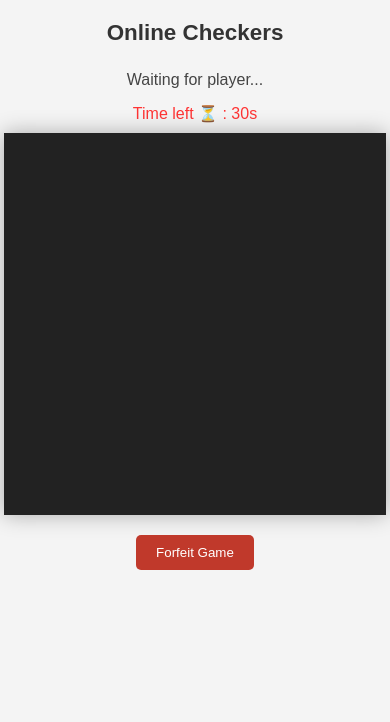
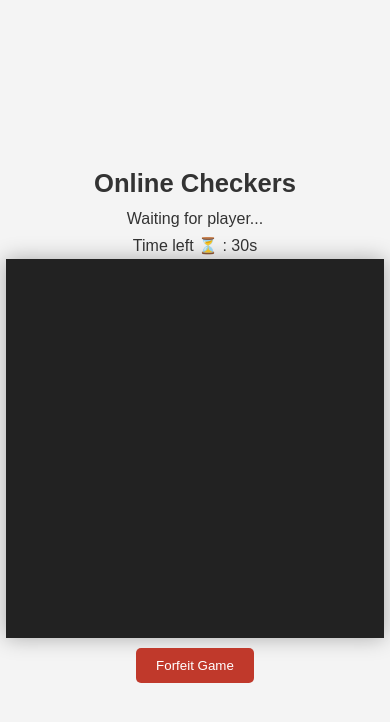
Before and after one commit to misstakes/Checker, a website: page checkers-online/client/online.html in a window 390 px wide. Drawn offline with nearby package versions, Linux system fonts and the light colour scheme; no server answers.

Commit message:
Update style.css

```diff
--- a/checkers-online/client/style.css
+++ b/checkers-online/client/style.css
@@ -1,38 +1,38 @@
-body {
+html, body {
+  margin: 0;
+  padding: 0;
+  height: 100%;
+  width: 100%;
   font-family: Arial, sans-serif;
   background: #f4f4f4;
-  text-align: center;
-  margin: 0;
-  padding: 0;
+  color: #333;
+  overflow: hidden;
   display: flex;
   flex-direction: column;
   align-items: center;
-  min-height: 100vh;
+  justify-content: center;
 }
 
 h1 {
-  margin-top: 20px;
-  color: #333;
-  font-size: 1.8rem;
+  font-size: 1.6rem;
+  margin: 8px 0;
 }
 
-#status {
-  font-size: 18px;
-  margin: 10px 0;
-  color: #444;
+#status, #timer {
+  font-size: 1rem;
+  margin: 4px 0;
 }
 
 #board {
   display: grid;
   grid-template-columns: repeat(8, 1fr);
-  width: 100vw;
-  max-width: 600px;
   aspect-ratio: 1 / 1;
-  margin: 10px auto;
+  width: 95vw;
+  max-width: 95vmin;
+  max-height: 95vmin;
   border: 4px solid #222;
+  background: #222;
   box-shadow: 0 0 20px rgba(0, 0, 0, 0.3);
-  background: #222;
-  touch-action: manipulation;
 }
 
 .square {
@@ -42,11 +42,11 @@ h1 {
 }
 
 .light {
-  background-color: #d2b48c; /* tan */
+  background-color: #d2b48c;
 }
 
 .dark {
-  background-color: #8b4513; /* saddle brown */
+  background-color: #8b4513;
 }
 
 .piece {
@@ -62,7 +62,7 @@ h1 {
 }
 
 .piece:hover {
-  transform: scale(1.1);
+  transform: scale(1.05);
 }
 
 .white {
@@ -90,49 +90,17 @@ h1 {
   font-size: 1em;
 }
 
-/* Timer text */
-#timer {
-  font-size: 18px;
-  color: #ff3333;
-  margin-top: 5px;
-}
-
-/* Rotate board for opponent */
+/* Rotated board for black player */
 .rotated {
   transform: rotate(180deg);
 }
-
 .rotated .square {
   transform: rotate(180deg);
 }
 
-/* Mobile optimization */
-@media (max-width: 768px) {
-  h1 {
-    font-size: 1.4rem;
-  }
-
-  #status, #timer {
-    font-size: 1rem;
-  }
-
-  .piece.king::after {
-    font-size: 0.9em;
-  }
-
+/* Responsive fix for very short screens */
+@media (max-height: 500px) {
   #board {
-    width: 96vw;
-    max-width: none;
-    margin: 10px auto;
+    height: 90vw;
   }
 }
-
-@media (max-height: 600px) {
-  body {
-    padding-bottom: 10px;
-  }
-
-  #board {
-    height: 90vw; /* fallback for aspect ratio issues on short screens */
-  }
-}
```
